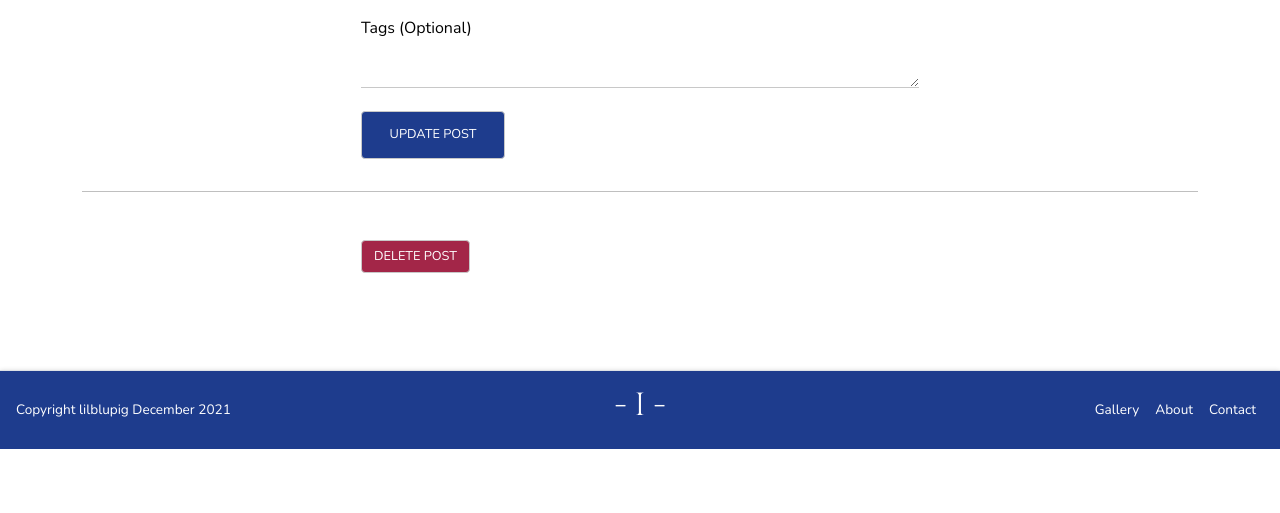
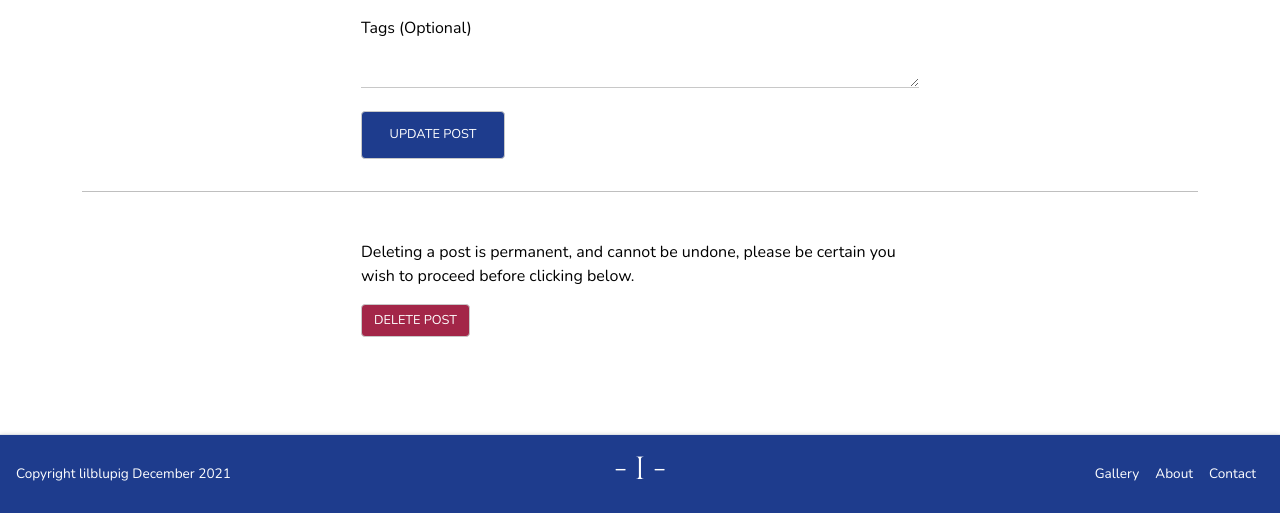
Before and after one commit to lilblupig/imprint, a Flask app: template templates/edit_image.html in a window 1280 px wide. Shown: the part 484-997 px from the top of the page. Before the commit the page ends 933 px from the top, so only its background shows below. Run offline with Flask 2, Linux system fonts and the light colour scheme; the template is opened without the code that fills it: values that come from a table or form of the project are taken from there, others are empty; parts of the project's set-up code (start-up, migrations or seed data) failed here and were passed over; some libraries are stand-ins or nearby versions.

Commit message:
Add delete post warning

```diff
--- a/templates/edit_image.html
+++ b/templates/edit_image.html
@@ -69,6 +69,7 @@
                 </div>
                 <hr>
                 <div class="imprint-form-field col-12 offset-md-1 col-md-10 offset-lg-3 col-lg-6 text-center text-md-start mt-5 mb-5">
+                    <p>Deleting a post is permanent, and cannot be undone, please be certain you wish to proceed before clicking below.</p>
                     <a href="{{ url_for('users.delete_image', image_id=image._id) }}" class="btn delete-button">Delete Post</a>
                 </div>
             </form>
```
